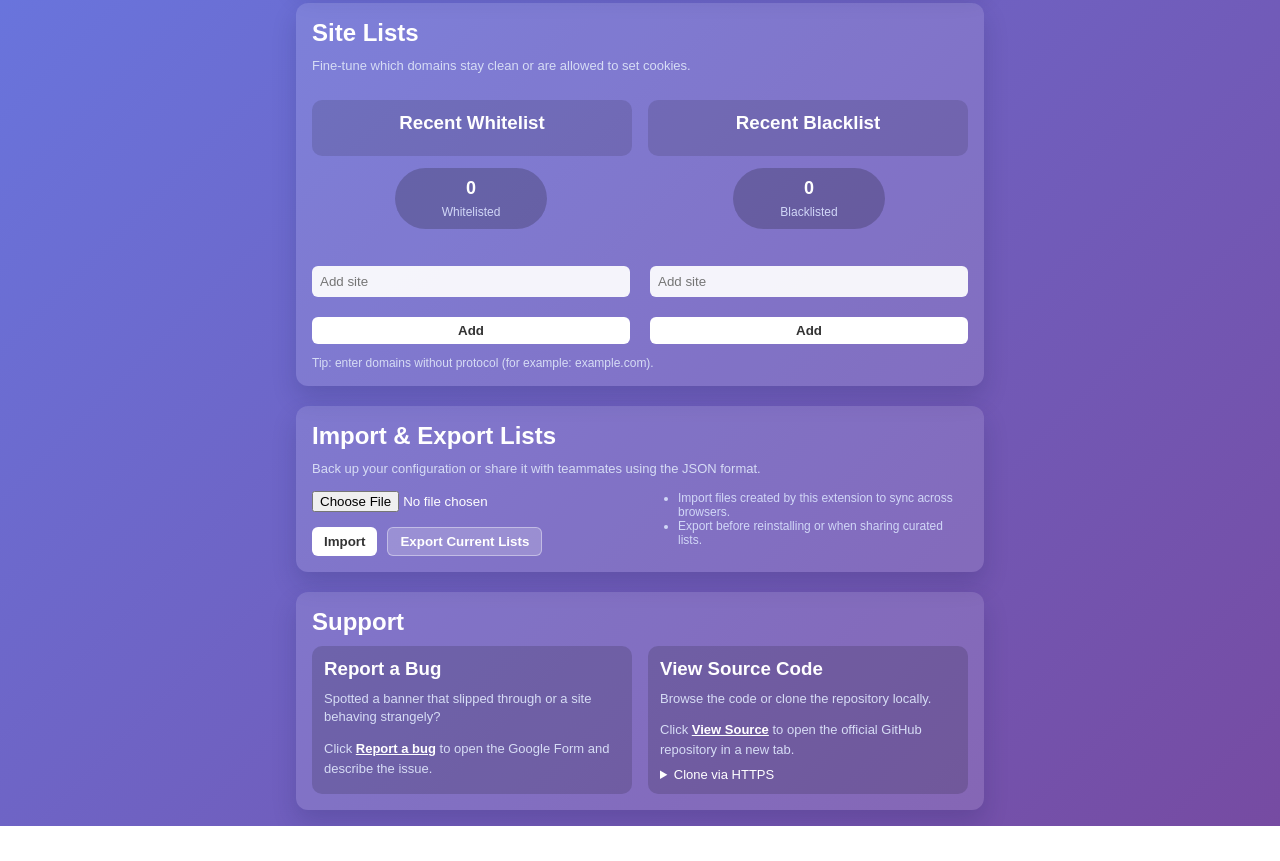
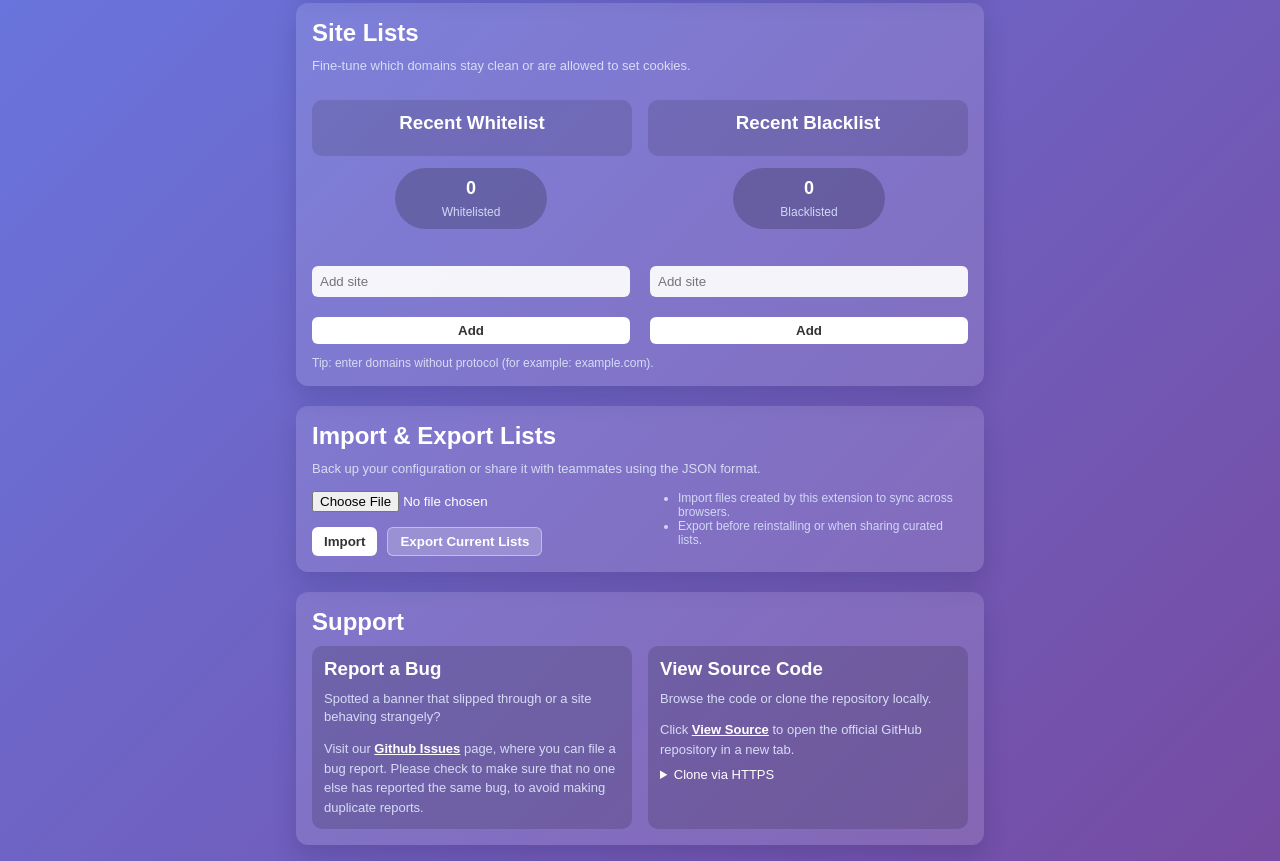
Before and after one commit to AryanV08/CookiesShallNotPass, a browser extension: page UI/dashboard.html in a window 1280 px wide. Shown: the part 505-1366 px from the top of the page. Before the commit the page ends 1331 px from the top, so only its background shows below. Drawn offline with Linux system fonts and the light colour scheme.

Commit message:
Change bug reporting system from google forms to Github Issues

```diff
--- a/UI/dashboard.html
+++ b/UI/dashboard.html
@@ -150,11 +150,11 @@
             Spotted a banner that slipped through or a site behaving strangely?
           </p>
           <p class="report-instructions">
-            Click
+            Visit our
             <a id="reportLink" class="report-link"
-              href="https://forms.gle/PVQQTFvmCxT3DTET9"
-              target="_blank" rel="noopener noreferrer">Report a bug</a>
-            to open the Google Form and describe the issue.
+              href="https://github.com/AryanV08/CookiesShallNotPass/issues"
+              target="_blank" rel="noopener noreferrer">Github Issues</a>
+            page, where you can file a bug report. Please check to make sure that no one else has reported the same bug, to avoid making duplicate reports.
           </p>
         </div>
 
```
